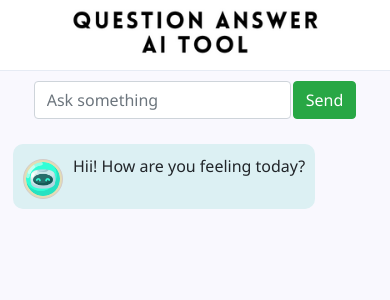
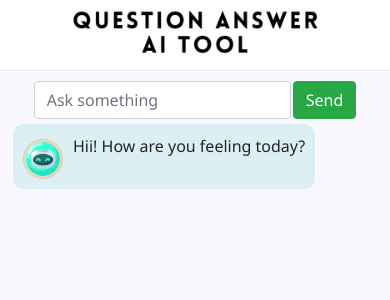
Before and after one commit to Shubham-Lal/Question-Answering-AI, a React (Vite) app in the folder frontend/: page / in a window 390 px wide. Shown: the top 300 px of the page. Built offline with nearby package versions, Linux system fonts and the light colour scheme.

Commit message:
Playing with css

```diff
--- a/frontend/src/index.css
+++ b/frontend/src/index.css
@@ -72,10 +72,11 @@ a {
         align-items: center;
         justify-content: center;
         width: 100% !important;
+        background-color: #f9f8fe;
     }
 
     .chats {
-        margin-top: 50px;
+        margin-top: 30px;
     }
 }
 
```
